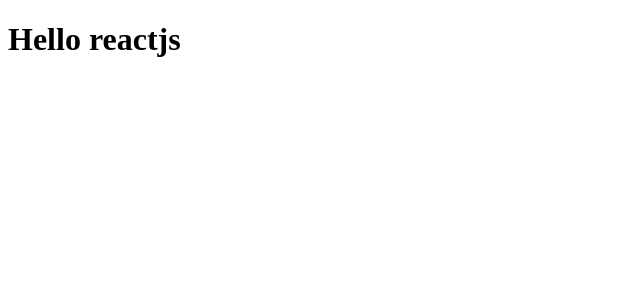
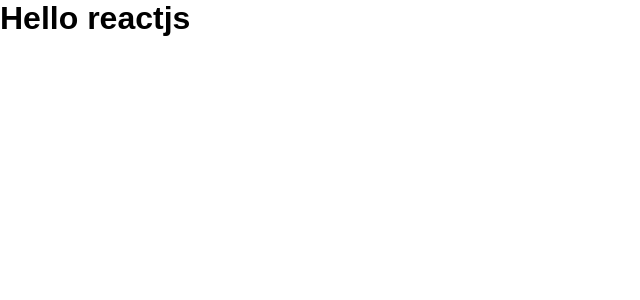
Before and after one commit to victor-magaldi/github-explorer, a React app: page / in a window 1280 px wide. Shown: the top 300 px of the page, without its empty margins (0-640 px from the left). Built offline with nearby package versions, Linux system fonts and the light colour scheme.

Commit message:
added loaders styles

```diff
--- a/package.json
+++ b/package.json
@@ -4,8 +4,8 @@
   "main": "index.js",
   "license": "MIT",
   "scripts": {
-      "dev": "webpack serve",
-      "build": "cross-env NODE_ENV=production webpack"
+    "dev": "webpack serve",
+    "build": "cross-env NODE_ENV=production webpack"
   },
   "dependencies": {
     "react": "^17.0.2",
--- a/src/App.jsx
+++ b/src/App.jsx
@@ -1,3 +1,5 @@
+import "./styles/global.css";
+
 export function App() {
     return <h1>Hello reactjs</h1>;
 }
--- /dev/null
+++ b/src/styles/global.css
@@ -0,0 +1,8 @@
+* {
+    margin: 0;
+    box-sizing: border-box;
+    padding: 0;
+}
+body {
+    font-family: Arial, Helvetica, sans-serif;
+}
--- a/webpack.config.js
+++ b/webpack.config.js
@@ -30,6 +30,11 @@
                 exclude: /node_modules/,
                 use: "babel-loader",
             },
+            {
+                test: /\.css$/,
+                exclude: /node_modules/,
+                use: ["style-loader", "css-loader"],
+            },
         ],
     },
 };
```
Also changed, not shown: 1 other file (tests, documents, lock files or other folders).
